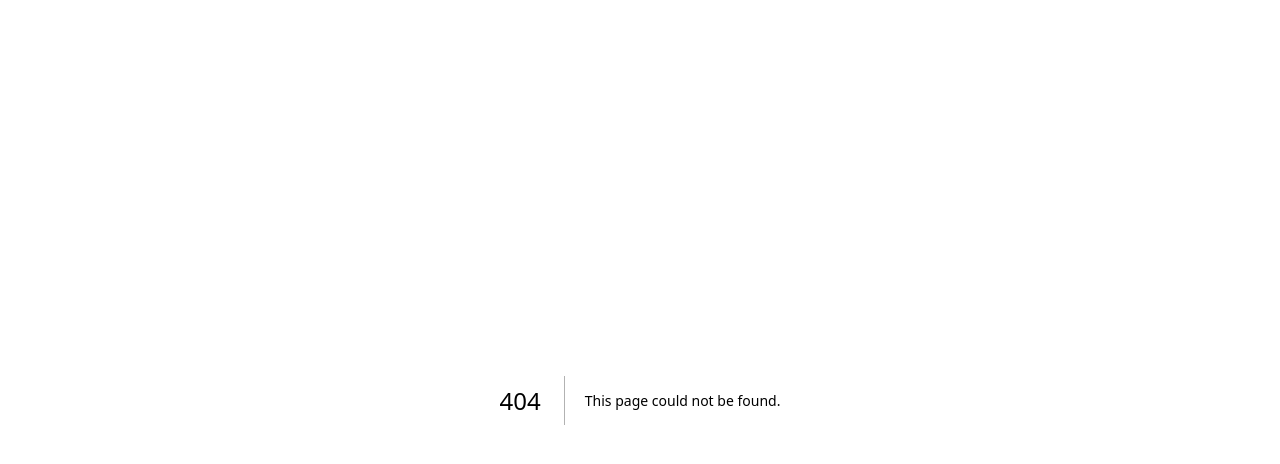
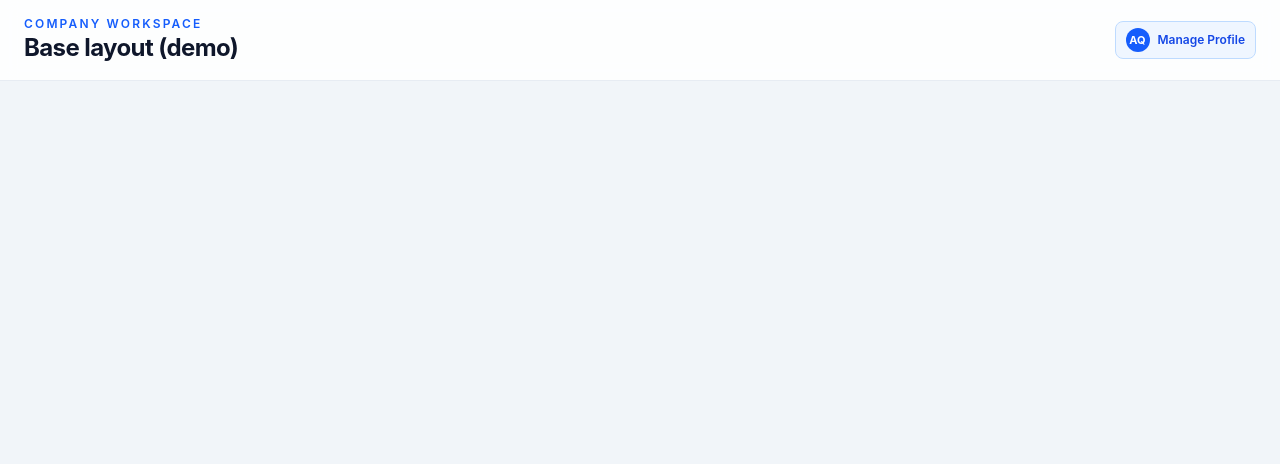
Before and after one commit to AliRasikh/compute-share-on-premise, a Next.js app: page /base-layout in a window 1280 px wide. Before the commit this address had no page. Shown: the top 464 px of the page. Built offline with nearby package versions, Linux system fonts and the light colour scheme.

Commit message:
build base-layout component

```diff
--- /dev/null
+++ b/src/app/base-layout/page.tsx
@@ -0,0 +1,18 @@
+import type { Metadata } from "next";
+import { BaseLayout } from "@/components/BaseLayout";
+
+export const metadata: Metadata = {
+  title: "Base layout",
+  description: "Empty shell demo: scrollable main at 200% viewport height.",
+};
+
+export default function BaseLayoutDemoPage() {
+  return (
+    <div className="flex min-h-screen w-full flex-1 flex-col">
+      <BaseLayout headerTitle="Base layout (demo)">
+        {/* Empty main: 200vh spacer to exercise header/footer + scroll */}
+        <div className="min-h-[200vh] w-full shrink-0" aria-hidden />
+      </BaseLayout>
+    </div>
+  );
+}
--- a/src/app/page.tsx
+++ b/src/app/page.tsx
@@ -1,6 +1,7 @@
 "use client";
 
 import { useEffect, useState } from "react";
+import { Header } from "@/components/Header";
 import { ResourceUsageChart } from "@/components/ResourceUsageChart";
 
 const PERIOD_OPTIONS = [7, 30, 90] as const;
@@ -206,31 +207,7 @@ export default function Home() {
         </aside>
 
         <div>
-          <header className="sticky top-0 z-20 border-b border-slate-200/80 bg-white/85 px-4 py-4 backdrop-blur md:px-6">
-            <div className="flex flex-wrap items-center justify-between gap-3">
-              <div>
-                <p className="text-xs font-semibold uppercase tracking-[0.18em] text-blue-600">
-                  Company Workspace
-                </p>
-                <h1 className="text-2xl font-bold tracking-tight text-slate-900">
-                  Aster Labs
-                </h1>
-              </div>
-              <div className="flex items-center gap-2">
-                <button
-                  type="button"
-                  className="inline-flex items-center gap-2 rounded-lg border border-blue-200 bg-blue-50 px-2.5 py-1.5 text-xs font-semibold text-blue-700 transition hover:border-blue-300 hover:bg-blue-100"
-                  aria-label="Manage profile"
-                  title="Manage profile"
-                >
-                  <span className="flex h-6 w-6 items-center justify-center rounded-full bg-blue-600 text-[11px] font-bold text-white">
-                    AQ
-                  </span>
-                  Manage Profile
-                </button>
-              </div>
-            </div>
-          </header>
+          <Header />
 
           <main className="space-y-8 p-4 sm:p-6 lg:p-8">
           <section className="space-y-2 pb-8">
--- /dev/null
+++ b/src/components/BaseLayout.tsx
@@ -0,0 +1,41 @@
+import { Footer } from "@/components/Footer";
+import { Header } from "@/components/Header";
+
+type BaseLayoutProps = {
+  children: React.ReactNode;
+  /** Optional override for the header eyebrow; pass `null` to hide */
+  headerEyebrow?: string | null;
+  /** Optional override for the main header title (h1) */
+  headerTitle?: string;
+  /** Hide the profile action in the header */
+  headerShowProfileButton?: boolean;
+  /** Extra classes on the scrollable main region */
+  mainClassName?: string;
+  /** Extra classes on the outer wrapper (e.g. background) */
+  className?: string;
+};
+
+/**
+ * App shell: shared Header + scrollable main + shared Footer (`@/components/Header`, `@/components/Footer`).
+ * Place as a direct child of `body` (use `className="flex-1 flex min-h-0 flex-col"` on the wrapper if the body is a flex column).
+ */
+export function BaseLayout({
+  children,
+  headerEyebrow,
+  headerTitle,
+  headerShowProfileButton,
+  mainClassName,
+  className,
+}: BaseLayoutProps) {
+  return (
+    <div className={`flex min-h-0 flex-1 flex-col bg-slate-100 ${className ?? ""}`}>
+      <Header
+        eyebrow={headerEyebrow}
+        title={headerTitle}
+        showProfileButton={headerShowProfileButton}
+      />
+      <main className={`min-h-0 flex-1 overflow-auto ${mainClassName ?? ""}`}>{children}</main>
+      <Footer />
+    </div>
+  );
+}
--- /dev/null
+++ b/src/components/Header.tsx
@@ -0,0 +1,62 @@
+type HeaderProps = {
+  /**
+   * Upper label. Omit for default "Company Workspace".
+   * Pass `null` to hide the eyebrow line.
+   */
+  eyebrow?: string | null;
+  /** Main heading (h1). Default: "Aster Labs". */
+  title?: string;
+  initials?: string;
+  profileButtonLabel?: string;
+  showProfileButton?: boolean;
+  onManageProfileClick?: () => void;
+  className?: string;
+};
+
+const DEFAULT_EYEBROW = "Company Workspace";
+const DEFAULT_TITLE = "Aster Labs";
+
+export function Header({
+  eyebrow,
+  title = DEFAULT_TITLE,
+  initials = "AQ",
+  profileButtonLabel = "Manage Profile",
+  showProfileButton = true,
+  onManageProfileClick,
+  className,
+}: HeaderProps) {
+  const eyebrowText = eyebrow === undefined ? DEFAULT_EYEBROW : eyebrow;
+
+  return (
+    <header
+      className={`sticky top-0 z-20 shrink-0 border-b border-slate-200/80 bg-white/85 px-4 py-4 backdrop-blur md:px-6 ${className ?? ""}`}
+    >
+      <div className="flex flex-wrap items-center justify-between gap-3">
+        <div>
+          {eyebrowText !== null ? (
+            <p className="text-xs font-semibold uppercase tracking-[0.18em] text-blue-600">
+              {eyebrowText}
+            </p>
+          ) : null}
+          <h1 className="text-2xl font-bold tracking-tight text-slate-900">{title}</h1>
+        </div>
+        {showProfileButton ? (
+          <div className="flex items-center gap-2">
+            <button
+              type="button"
+              onClick={onManageProfileClick}
+              className="inline-flex items-center gap-2 rounded-lg border border-blue-200 bg-blue-50 px-2.5 py-1.5 text-xs font-semibold text-blue-700 transition hover:border-blue-300 hover:bg-blue-100"
+              aria-label="Manage profile"
+              title="Manage profile"
+            >
+              <span className="flex h-6 w-6 items-center justify-center rounded-full bg-blue-600 text-[11px] font-bold text-white">
+                {initials}
+              </span>
+              {profileButtonLabel}
+            </button>
+          </div>
+        ) : null}
+      </div>
+    </header>
+  );
+}
```
